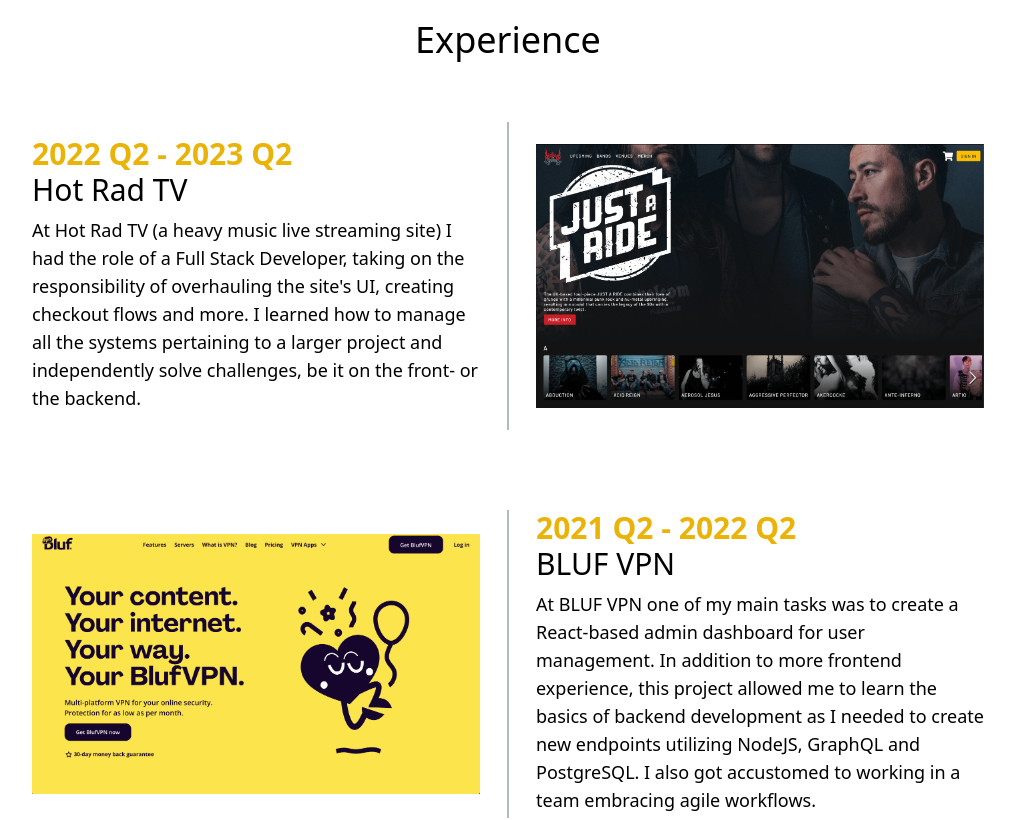
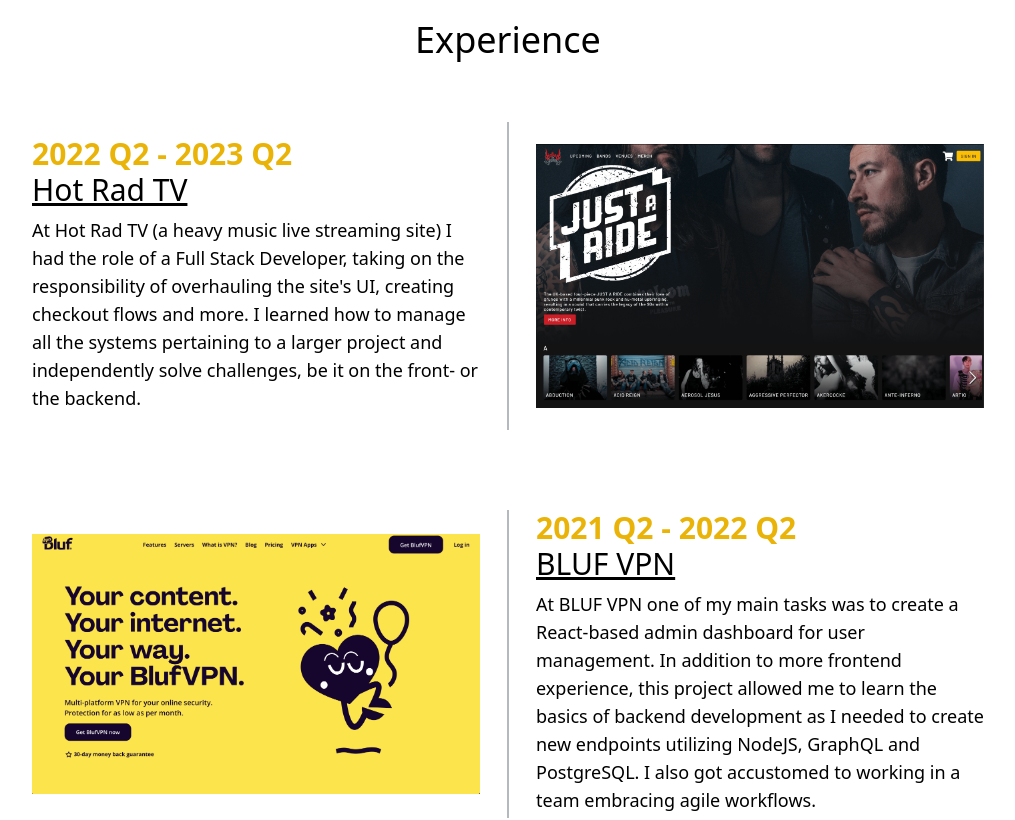
Before and after one commit to mikaelpac/my-portfolio, a Next.js app: page / in a window 1280 px wide. Shown: the part 1180-2000 px from the top of the page, without its empty margins (132-1147 px from the left). Built offline with nearby package versions, Linux system fonts and the light colour scheme.

Commit message:
optimized hero image & added workplace links

```diff
--- a/src/app/sections/myTimeLine.tsx
+++ b/src/app/sections/myTimeLine.tsx
@@ -15,6 +15,7 @@
         image={hotrad}
         duration="2022 Q2 - 2023 Q2"
         reverse={true}
+        link="https://www.hotrad.tv"
       />
       <TimelineItem
         title="BLUF VPN"
@@ -22,6 +23,8 @@
         image={blufvpn2}
         duration="2021 Q2 - 2022 Q2"
         reverse={false}
+        link="https://blufvpn.com"
+
       />
         <TimelineItem
         title="AO Solutions Oy"
@@ -29,6 +32,7 @@
         image={appscreen}
         duration="2020 Q2 - 2020 Q4"
         reverse={true}
+        link={null}
       />
     </div>
     </div>
--- a/src/components/TimelineItem.tsx
+++ b/src/components/TimelineItem.tsx
@@ -1,6 +1,7 @@
 
 import React from "react";
 import Image, { StaticImageData } from "next/image";
+import Link from "next/link";
 
 interface TimelineItemProps {
   title: string;
@@ -8,6 +9,7 @@
   image: StaticImageData;
   duration: string;
   reverse: boolean;
+  link: string | null;
 }
 
 const TimelineItem: React.FC<TimelineItemProps> = ({
@@ -16,6 +18,7 @@
   image,
   duration,
   reverse,
+  link
 }) => {
   const flexDirection = reverse ? "flex-row" : "flex-row-reverse";
   const isMobileAppImg = title === "AO Solutions Oy"
@@ -24,7 +27,11 @@
     <div className={` rounded-lg relative md:flex md:items-center mb-1 ${flexDirection} md:h-96`}>
       <div className={`md:w-1/2 mx-4 md:items-center content-between pt-3 gap-8 md:px-5`}>
         <h2 className={`text-2xl md:text-3xl text-yellow-500 dark:text-yellow-400 font-bold`}>{duration}</h2>
-        <h3 className="text-xl md:text-3xl font-bold md:font-normal text-black dark:text-white  mb-2">{title}</h3>
+      {link ?
+          <Link href={link} rel="noopener noreferrer" target="_blank">
+            <h3 className="text-xl md:text-3xl font-bold md:font-normal underline text-black dark:text-white  mb-2">{title}</h3>
+          </Link>
+             : <h3 className="text-xl md:text-3xl font-bold md:font-normal text-black dark:text-white  mb-2">{title}</h3> }
         <p className="text-lg text-black dark:text-slate-300 mb-4">{description}</p>
       </div>
       <div className={`md:w-1/2 md:max-h-80 flex md:px-5 px-4 justify-start ${reverse ? "" : ""} ${isMobileAppImg ? "max-h-80" : ""}`}>
--- a/src/data/projectsData.tsx
+++ b/src/data/projectsData.tsx
@@ -3,7 +3,7 @@
     title: string;
     workPlace: string;
     technology: string;
-    secondaryTechnology: string;
+    secondaryTechnology: string | null;
     description: string;
     colorCode: string;
     link: string | null;
```
Also changed, not shown: public/images/mikaelprofile.png.
